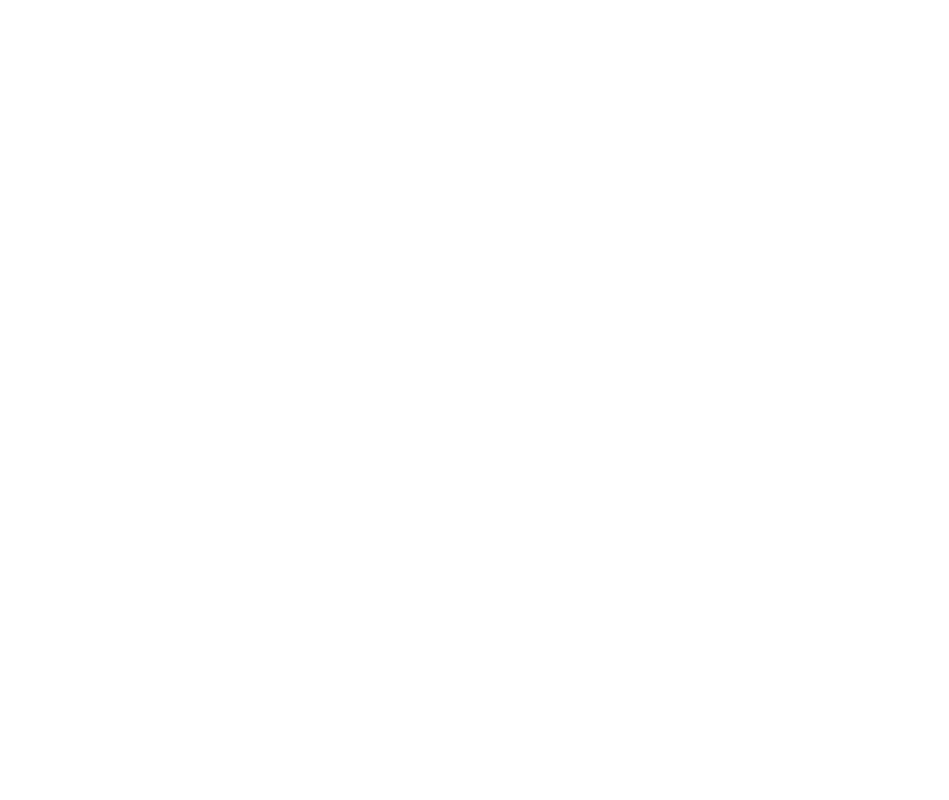
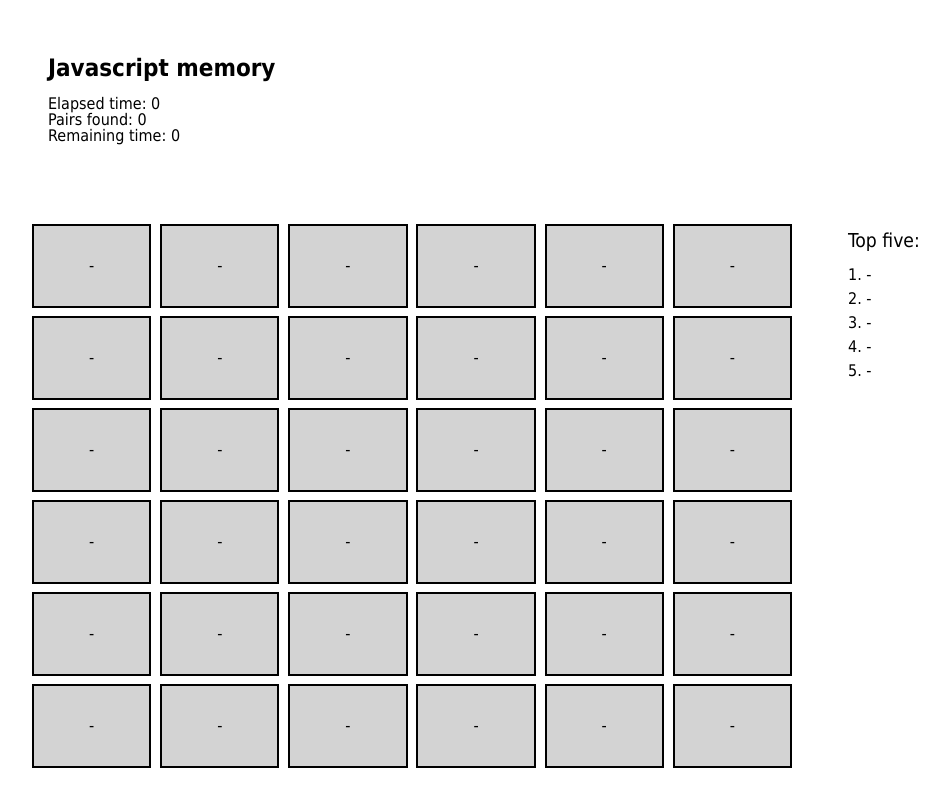
Before and after one commit to alice-tel/web3, a plain HTML site: page index.html in a window 1280 px wide. Shown: the whole page, without its empty margins (64-1013 px from the left). Drawn offline with Linux system fonts and the light colour scheme.

Commit message:
Added reset.css to remove all default browser styling. Adjusted main css and html to use BEM. Removed SCSS

```diff
--- a/index.html
+++ b/index.html
@@ -1,22 +1,85 @@
 <!doctype html>
 <html lang="en">
 <head>
-	<meta charset="UTF-8">
-	<meta name="viewport" content="width=device-width, initial-scale=1">
-	<title>:)</title>
+  <meta charset="UTF-8">
+  <meta name="viewport" content="width=device-width, initial-scale=1">
+  <title>Memory Game</title>
+  <link rel="stylesheet" href="stylesheets/reset.css"/>
   <link rel="stylesheet" href="stylesheets/home.css" />
-
 </head>
 <body>
-  <div class="header">
-
+  <div class="layout">
+    <div class="layout__column layout__column--left">
+      <div class="info">
+        <p class="info__title">Javascript memory</p>
+        <p class="info__item">Elapsed time: <span class="info__value" id="elapsed-time">0</span></p>
+        <p class="info__item">Pairs found: <span class="info__value" id="pairs-found">0</span></p>
+        <p class="info__item">Remaining time: <span class="info__value" id="remaining-time">0</span></p>
+      </div>
+      <div class="game">
+        <div class="game__row">
+          <div class="card" data-card-id="1">-</div>
+          <div class="card" data-card-id="2">-</div>
+          <div class="card" data-card-id="3">-</div>
+          <div class="card" data-card-id="4">-</div>
+          <div class="card" data-card-id="5">-</div>
+          <div class="card" data-card-id="6">-</div>
+        </div>
+        <div class="game__row">
+          <div class="card" data-card-id="7">-</div>
+          <div class="card" data-card-id="8">-</div>
+          <div class="card" data-card-id="9">-</div>
+          <div class="card" data-card-id="10">-</div>
+          <div class="card" data-card-id="11">-</div>
+          <div class="card" data-card-id="12">-</div>
+        </div>
+        <div class="game__row">
+          <div class="card" data-card-id="13">-</div>
+          <div class="card" data-card-id="14">-</div>
+          <div class="card" data-card-id="15">-</div>
+          <div class="card" data-card-id="16">-</div>
+          <div class="card" data-card-id="17">-</div>
+          <div class="card" data-card-id="18">-</div>
+        </div>
+        <div class="game__row">
+          <div class="card" data-card-id="19">-</div>
+          <div class="card" data-card-id="20">-</div>
+          <div class="card" data-card-id="21">-</div>
+          <div class="card" data-card-id="22">-</div>
+          <div class="card" data-card-id="23">-</div>
+          <div class="card" data-card-id="24">-</div>
+        </div>
+        <div class="game__row">
+          <div class="card" data-card-id="25">-</div>
+          <div class="card" data-card-id="26">-</div>
+          <div class="card" data-card-id="27">-</div>
+          <div class="card" data-card-id="28">-</div>
+          <div class="card" data-card-id="29">-</div>
+          <div class="card" data-card-id="30">-</div>
+        </div>
+        <div class="game__row">
+          <div class="card" data-card-id="31">-</div>
+          <div class="card" data-card-id="32">-</div>
+          <div class="card" data-card-id="33">-</div>
+          <div class="card" data-card-id="34">-</div>
+          <div class="card" data-card-id="35">-</div>
+          <div class="card" data-card-id="36">-</div>
+        </div>
+      </div>
+    </div>
+    <div class="layout__column layout__column--right">
+      <div class="spacer"></div>
+      <div class="score">
+        <p class="score__title">Top five:</p>
+        <ul class="score__list">
+          <li class="score__item">1. -</li>
+          <li class="score__item">2. -</li>
+          <li class="score__item">3. -</li>
+          <li class="score__item">4. -</li>
+          <li class="score__item">5. -</li>
+        </ul>
+      </div>
+    </div>
   </div>
-  <div class="container">
-
-  </div>
-  <div class="footer">
-
-  </div>
-
 </body>
 </html>
--- a/scss/home.scss
+++ /dev/null
@@ -1,70 +0,0 @@
-$blue: #0074D9;
-$red: #FF4136;
-$white: #FFF;
-$grey: #888;
-$green: #3D9970;
-
-html {
-  color-scheme: light dark;
-}
-body {
-  width: 35em;
-  margin: 0 auto;
-  font-family: Tahoma, Verdana, Arial, sans-serif;
-}
-
-/* Block */
-.btn {
-  text-decoration: none;
-  background-color: white;
-  color: $grey;
-  border-radius: 5px;
-  display: inline-block;
-  margin: 10px;
-  font-size: 18px;
-  text-transform: uppercase;
-  font-weight: 600;
-  padding: 10px 5px;
-}
-
-/* Element */
-.btn__price {
-  color: $white;
-  padding-right: 12px;
-  padding-left: 12px;
-  margin-right: -10px; /* realign button text padding */
-  font-weight: 600;
-  background-color: #333;
-  opacity: .4;
-  border-radius: 5px 0 0 5px;
-}
-
-.btn__text {
-  padding: 0 10px;
-  border-radius: 0 5px 5px 0;
-}
-
-/* Modifier */
-.btn--big {
-  font-size: 28px;
-  padding: 10px;
-  font-weight: 400;
-}
-
-.btn--blue {
-  border-color: $blue;
-  color: white;
-  background-color: $blue;
-}
-
-.btn--orange {
-  border-color: $red;
-  color: white;
-  background-color: $red;
-}
-
-.btn--green {
-  border-color: $green;
-  color: white;
-  background-color: $green;
-}
--- a/stylesheets/home.css
+++ b/stylesheets/home.css
@@ -1,67 +1,157 @@
+:root {
+  /* Colors */
+  --color-text: #333;
+  --color-background: #fff;
+  --color-card-back: lightgray;
+  --color-card-matched: lightgreen;
+  --color-card-border: black;
+
+  /* Layout */
+  --vertical-info-height: 33vh;
+  --vertical-game-height: 67vh;
+  --vertical-spacer-height: 20vh;
+  --horizontal-game-width: 60%;
+  --horizontal-score-width: 20%;
+
+  /* Spacing */
+  --spacing-small: 0.5rem;
+  --spacing-medium: 1rem;
+  --spacing-large: 2rem;
+
+  /* Typography */
+  --font-size-normal: 1rem;
+  --font-size-title: 1.5rem;
+  --font-size-subtitle: 1.2rem;
+  --font-family: Tahoma, Verdana, Arial, sans-serif;
+}
+
 html {
   color-scheme: light dark;
 }
 
 body {
-  width: 35em;
   margin: 0 auto;
-  font-family: Tahoma, Verdana, Arial, sans-serif;
+  font-family: var(--font-family);
+  display: flex;
+  flex-direction: row;
+  padding: 5vh 0;
+  width: 100%;
+  height: 100vh;
+  box-sizing: border-box;
 }
 
-/* Block */
-.btn {
-  text-decoration: none;
-  background-color: white;
-  color: #888;
-  border-radius: 5px;
-  display: inline-block;
-  margin: 10px;
-  font-size: 18px;
-  text-transform: uppercase;
-  font-weight: 600;
-  padding: 10px 5px;
+/* Layout */
+.layout {
+  display: flex;
+  flex-direction: row;
+  width: 100%;
+  justify-content: center;
+
+  .layout__column {
+    display: flex;
+    flex-direction: column;
+  }
+
+  .layout__column--left {
+    width: var(--horizontal-game-width);
+  }
+
+  .layout__column--right {
+    width: var(--horizontal-score-width);
+    padding: var(--spacing-large);
+  }
 }
 
-/* Element */
-.btn__price {
-  color: #FFF;
-  padding-right: 12px;
-  padding-left: 12px;
-  margin-right: -10px; /* realign button text padding */
-  font-weight: 600;
-  background-color: #333;
-  opacity: 0.4;
-  border-radius: 5px 0 0 5px;
+/* Info box */
+.info {
+  height: var(--vertical-info-height);
+  padding: var(--spacing-medium);
+
+  .info__title {
+    font-size: var(--font-size-title);
+    font-weight: bold;
+    margin-bottom: var(--spacing-medium);
+  }
+
+  .info_item {
+    margin-bottom: var(--spacing-small);
+  }
 }
 
-.btn__text {
-  padding: 0 10px;
-  border-radius: 0 5px 5px 0;
+/* Game box */
+.game {
+  height: var(--vertical-game-height);
+  display: flex;
+  flex-direction: column;
+  justify-content: space-between;
+
+  .game__row {
+    display: flex;
+    flex-direction: row;
+    justify-content: space-between;
+    margin-bottom: var(--spacing-small);
+  }
 }
 
-/* Modifier */
-.btn--big {
-  font-size: 28px;
-  padding: 10px;
-  font-weight: 400;
+/* Cards */
+.card {
+  width: 15%;
+  height: 10vh;
+  text-align: center;
+  line-height: 10vh;
+  background-color: var(--color-card-back);
+  border: 2px solid var(--color-card-border);
+  cursor: pointer;
+  margin-right: var(--spacing-small);
+
+  .card:last-child {
+    margin-right: 0;
+  }
+
+  .card--flipped {
+    background-color: var(--color-background);
+  }
+
+  .card--matched {
+    background-color: var(--color-card-matched);
+  }
 }
 
-.btn--blue {
-  border-color: #0074D9;
-  color: white;
-  background-color: #0074D9;
+/* Score box */
+.score {
+    height: var(--vertical-game-height);
+    padding: var(--spacing-medium);
+
+  .score__title {
+    font-size: var(--font-size-subtitle);
+    margin-bottom: var(--spacing-medium);
+  }
+
+  .score__list {
+    list-style-type: none;
+    padding: 0;
+  }
+
+  .score__item {
+    margin-bottom: var(--spacing-small);
+  }
 }
 
-.btn--orange {
-  border-color: #FF4136;
-  color: white;
-  background-color: #FF4136;
+/* Spacer box above score */
+.spacer {
+  height: var(--vertical-spacer-height);
 }
 
-.btn--green {
-  border-color: #3D9970;
-  color: white;
-  background-color: #3D9970;
+@media (prefers-color-scheme: dark) {
+  :root {
+    --color-text: #f5f5f5;
+    --color-background: #222;
+    --color-card-back: #444;
+    --color-card-border: #777;
+  }
+
+  body {
+    color: var(--color-text);
+    background-color: var(--color-background);
+  }
 }
-
-/*# sourceMappingURL=home.css.map */
--- /dev/null
+++ b/stylesheets/reset.css
@@ -0,0 +1,43 @@
+html, body, div, span, applet, object, iframe,
+h1, h2, h3, h4, h5, h6, p, blockquote, pre,
+a, abbr, acronym, address, big, cite, code,
+del, dfn, em, img, ins, kbd, q, s, samp,
+small, strike, strong, sub, sup, tt, var,
+b, u, i, center,
+dl, dt, dd, ol, ul, li,
+fieldset, form, label, legend,
+table, caption, tbody, tfoot, thead, tr, th, td,
+article, aside, canvas, details, embed,
+figure, figcaption, footer, header, hgroup,
+menu, nav, output, ruby, section, summary,
+time, mark, audio, video {
+  margin: 0;
+  padding: 0;
+  border: 0;
+  font-size: 100%;
+  font: inherit;
+  vertical-align: baseline;
+}
+/* HTML5 display-role reset for older browsers */
+article, aside, details, figcaption, figure,
+footer, header, hgroup, menu, nav, section {
+  display: block;
+}
+body {
+  line-height: 1;
+}
+ol, ul {
+  list-style: none;
+}
+blockquote, q {
+  quotes: none;
+}
+blockquote:before, blockquote:after,
+q:before, q:after {
+  content: '';
+  content: none;
+}
+table {
+  border-collapse: collapse;
+  border-spacing: 0;
+}
```
Also changed, not shown: scss/home.css (deleted).
